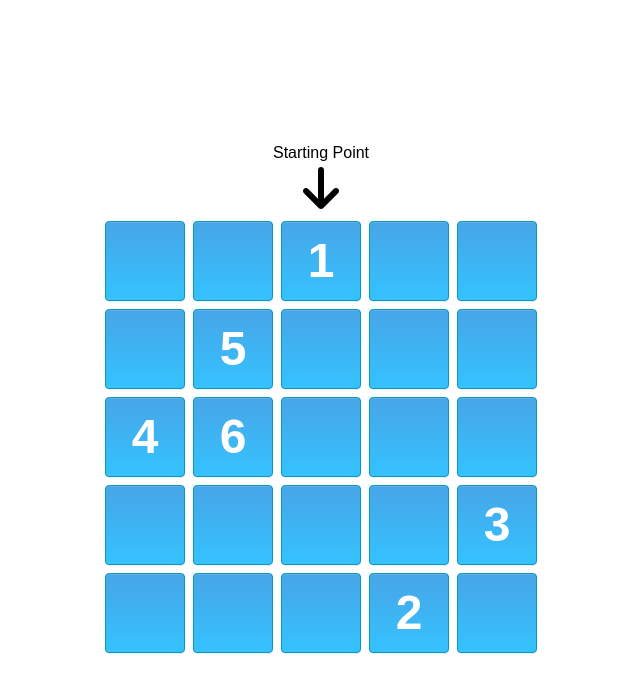
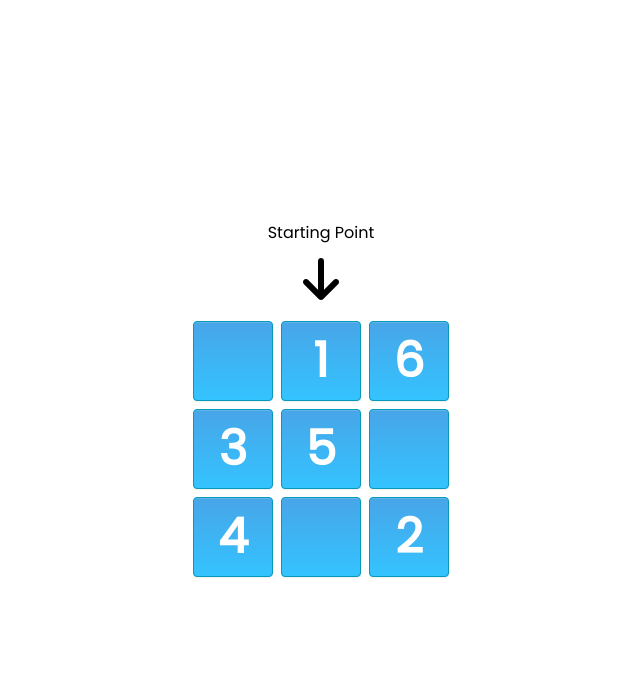
Before and after one commit to mraafayv/magic-cube, a plain HTML site: page index.html in a window 1280 px wide. Shown: the whole page, without its empty margins (319-959 px from the left). Drawn offline with Linux system fonts and the light colour scheme.

Commit message:
changes in UI

```diff
--- a/app.js
+++ b/app.js
@@ -1,4 +1,4 @@
-let input = 5;
+let input = 3;
 let requiredResult = [];
 let counter = 1;
 
@@ -39,9 +39,8 @@ function placeNumbers() {
     // console.log(i,j);
 
     requiredResult[i][j] = number;
-    // let numText = mainContainer.children[i].children[j].innerText;
     mainContainer.children[i].children[j].innerText = number;
-    // rows[i][j].innerText = number;
+
     number++;
 
     //inserts the numbers into the cube according to the given size
@@ -50,7 +49,6 @@ function placeNumbers() {
             let prevRow = i;
             let prevCol = j;
 
-            console.log({ i, j })
 
             if (i === 0) {
                 i += (input - 1);
--- a/index.html
+++ b/index.html
@@ -9,6 +9,7 @@
     <link rel="stylesheet" href="https://cdnjs.cloudflare.com/ajax/libs/font-awesome/6.2.0/css/all.min.css"
         integrity="sha512-xh6O/CkQoPOWDdYTDqeRdPCVd1SpvCA9XXcUnZS2FmJNp1coAFzvtCN9BmamE+4aHK8yyUHUSCcJHgXloTyT2A=="
         crossorigin="anonymous" referrerpolicy="no-referrer" />
+    <link href="https://fonts.googleapis.com/css2?family=Poppins&display=swap" rel="stylesheet">
 </head>
 
 <body>
--- a/style.css
+++ b/style.css
@@ -48,7 +48,9 @@ body {
     box-shadow: rgba(0, 0, 0, 0.12) 0px 1px 3px, rgba(0, 0, 0, 0.24) 0px 1px 2px; */
 }
 
-
+.color-change{
+  color: #3A38AE;
+}
 
 /* CSS */
 .button-20 {
```
